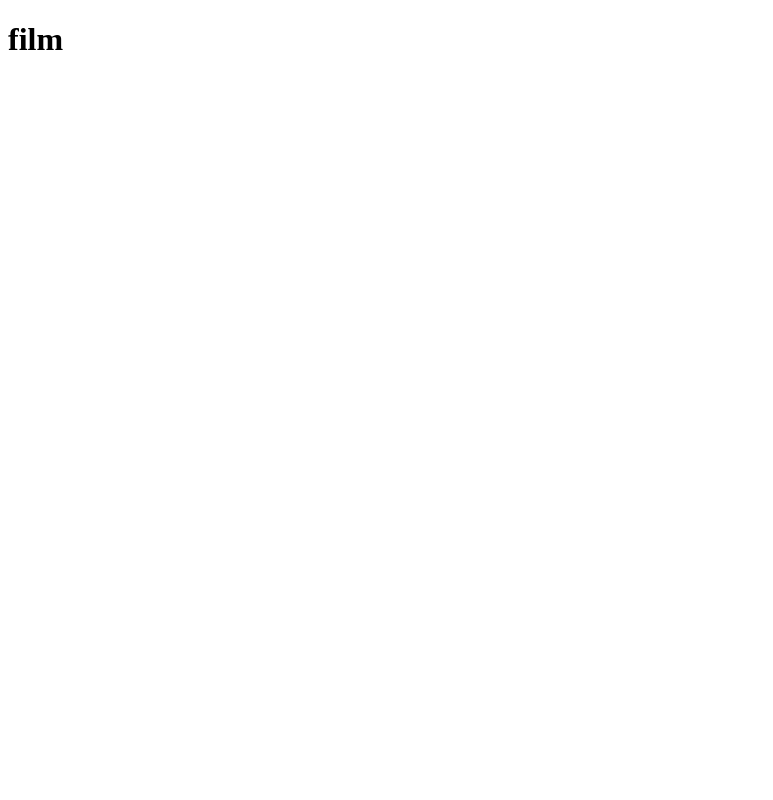
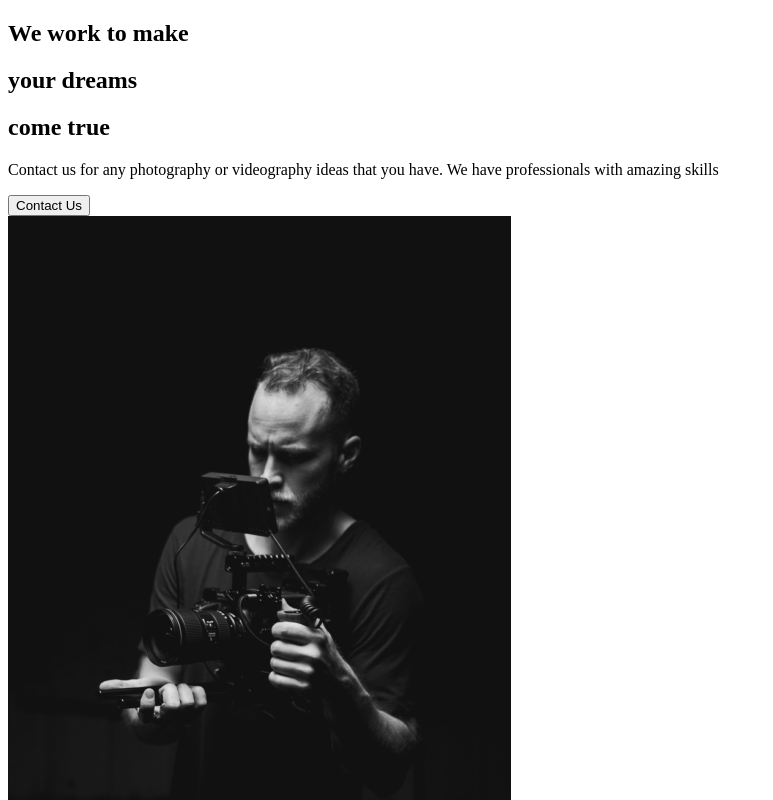
Before and after one commit to ahmed-khaled18/capture, a React (Create React App) app: page / in a window 1280 px wide. Shown: the top 800 px of the page, without its empty margins (0-773 px from the left). Built offline with nearby package versions, Linux system fonts and the light colour scheme.

Commit message:
about section

```diff
--- a/src/App.js
+++ b/src/App.js
@@ -1,7 +1,9 @@
+import AboutUs from "./pages/AboutUs";
+
 function App() {
   return (
     <div className="App">
-      <h1>film</h1>
+      <AboutUs />
     </div>
   );
 }
--- /dev/null
+++ b/src/components/AboutSection.js
@@ -0,0 +1,27 @@
+import home1 from "../img/home1.png";
+const AboutSection = () => {
+  return (
+    <div className="about-container">
+      <div className="title">
+        <div className="hide">
+          <h2>We work to make</h2>
+        </div>
+        <div className="hide">
+          <h2>
+            your <span>dreams</span>
+          </h2>
+        </div>
+        <div className="hide">
+          <h2>come true</h2>
+        </div>
+      </div>
+      <p>Contact us for any photography or videography ideas that you have. We have professionals with amazing skills</p>
+      <button>Contact Us</button>
+      <div className="image">
+        <img src={home1} alt="guy with a camera" />
+      </div>
+    </div>
+  );
+};
+
+export default AboutSection;
--- /dev/null
+++ b/src/pages/AboutUs.js
@@ -0,0 +1,7 @@
+import AboutSection from "../components/AboutSection";
+
+const AboutUs = () => {
+  return <AboutSection />;
+};
+
+export default AboutUs;
```
